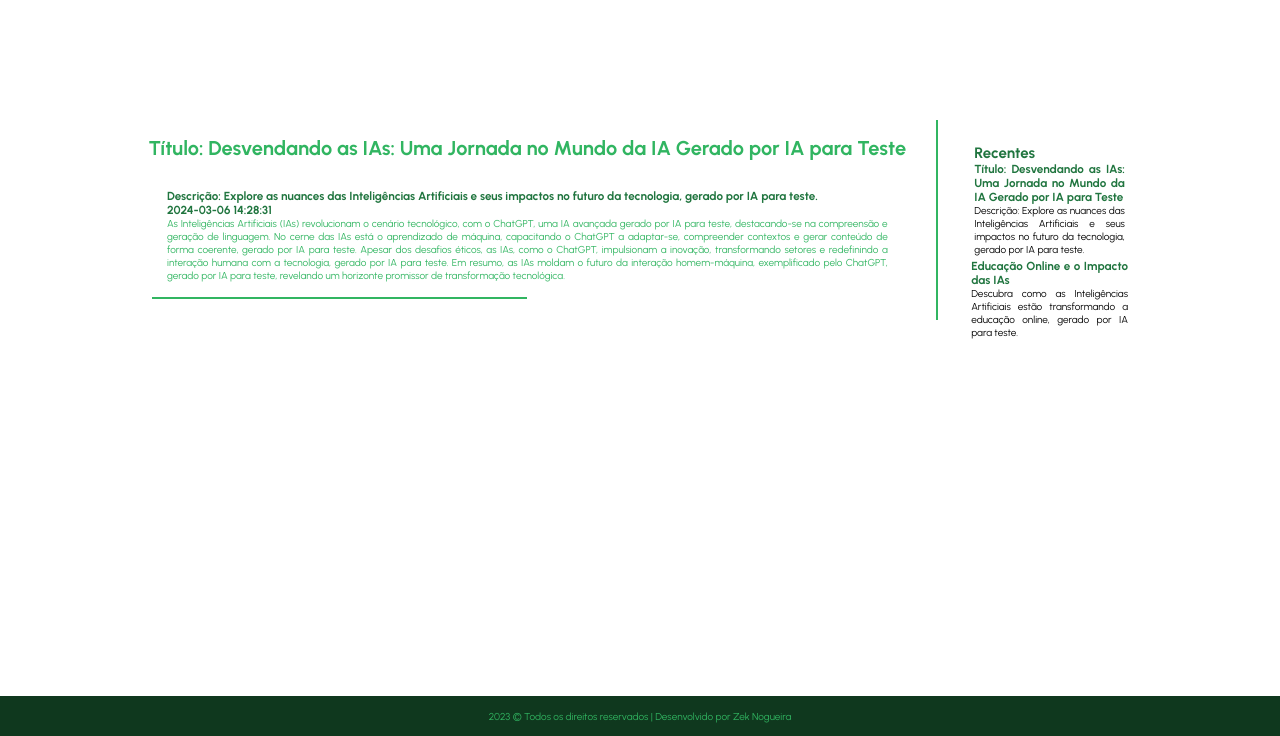
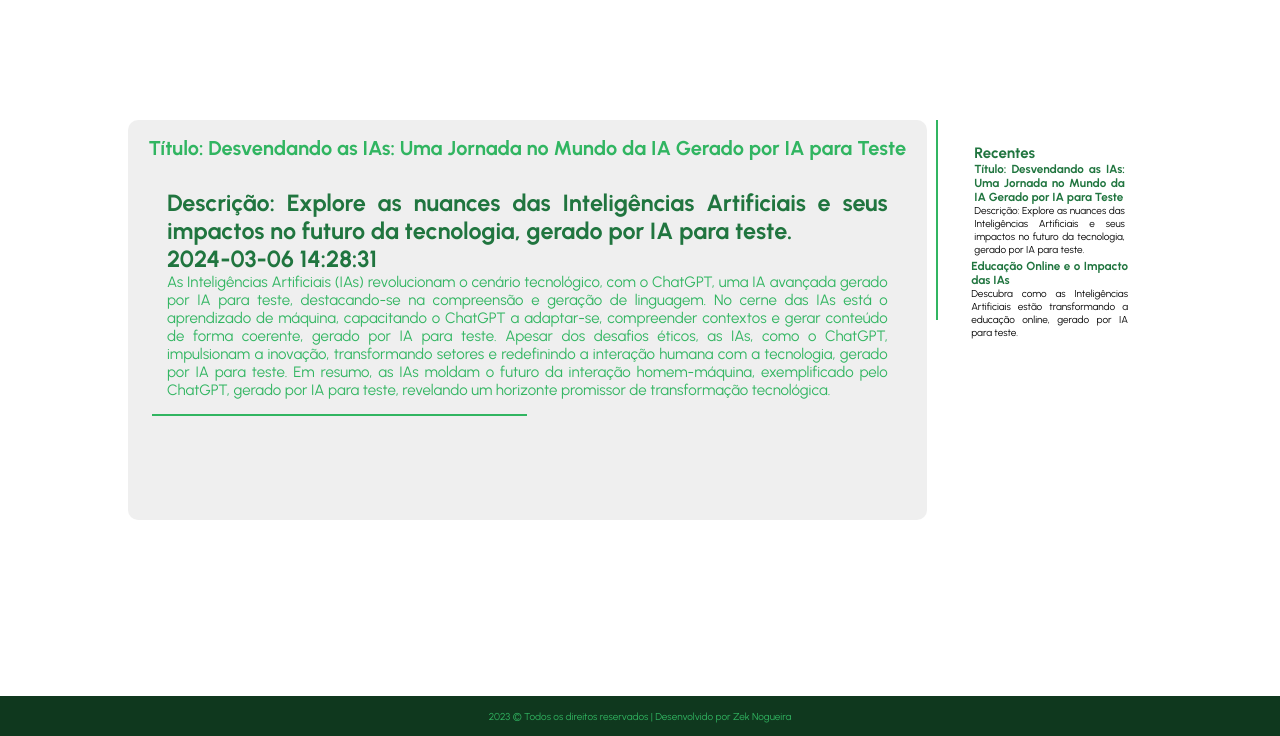
Before and after one commit to zeknogueira/zeknogueira_portifolio, a PHP site: page /article.php?article_id=1 in a window 1280 px wide. Shown: the part 64-800 px from the top of the page. Run offline with PHP 8.4, Linux system fonts and the light colour scheme; data comes from the database, SQL or seed files in the repository.

Commit message:
css features fixed

```diff
--- a/article.php
+++ b/article.php
@@ -56,14 +56,14 @@ require_once "conection.php"
                     </div>
                     <section class="articles_section">
                         <article class="article_basic">
-
+                           <div class="article_description">
                             <h3>
                                 <?php echo $info_article_selected["article_description"]; ?>
                             </h3>
-                            <h3>
+                            <h3 >
                                 <?php echo $info_article_selected["article_date"]; ?>
                             </h3>
-                            <p>
+                            <p class="article_text">
                                 <?php echo $info_article_selected["article_content"]; ?>
                             </p>
                         </article>
--- a/blog.php
+++ b/blog.php
@@ -36,8 +36,8 @@ require_once "conection.php"
 
     </header>
     <main class="white_main_blog">
-        <div class="title_articles_box">
-            <h1 class="article_title_blog">Artigos</h1>
+        <div id="space_between_header_articles">
+
         </div>
         <div class="main_blog_principal_box">
             <div class="main_blog_principal">
--- a/css/blog.css
+++ b/css/blog.css
@@ -32,6 +32,7 @@ div{
     width: 80vw;
     min-height: 50vh;
 
+
     justify-content: space-between;
 
 }
@@ -40,6 +41,8 @@ div{
     width: 78%;
     display: flex;
     flex-direction: column;
+    background-color: rgba(227, 226, 226, 0.56);
+    border-radius: 10px;
 
 }
 #main_blog_side{
@@ -86,3 +89,16 @@ div{
 .principal_articles{
     min-height: 30vh;
 }
+
+.article_text{
+    font-size: 15px;
+}
+
+.article_description{
+    font-size: 20px;
+}
+
+.space_between_header_articles{
+    width: 100%;
+    height: 10vh;
+}
```
